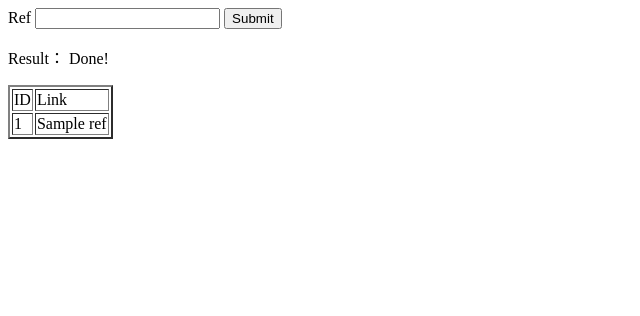
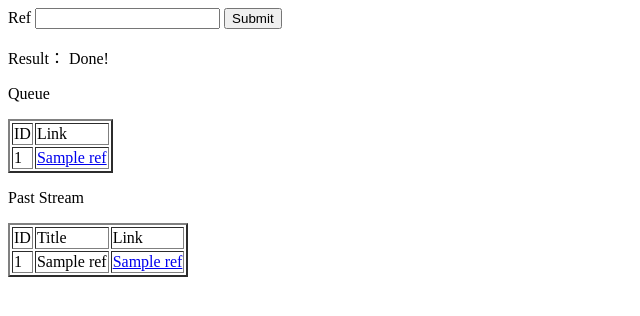
Before and after one commit to AlotOfBlahaj/Auto_Record_Matsuri, a Flask app: template templates/index.html in a window 1280 px wide. Shown: the top 316 px of the page, without its empty margins (0-640 px from the left). Run offline with Flask 2, Linux system fonts and the light colour scheme; the template is opened without the code that fills it: most values are stand-ins (such as "Sample title", 1, 10 or a date in 2020); form fields are guessed from the names that the template uses; parts of the project's set-up code (start-up, migrations or seed data) failed here and were passed over.

Commit message:
增加在线链接显示 增加添加网盘链接到数据库

```diff
--- a/templates/index.html
+++ b/templates/index.html
@@ -20,6 +20,7 @@
     {% endif %}
 </p>
 </body>
+<p>Queue<br></p>
 <body>
 <table border=2>
     <thead>
@@ -29,7 +30,24 @@
     {% for ref in data_current %}
         <tr>
             <td>{{ ref[0] }}</td>
+            <td><a href="url">{{ ref[1] }}</a></td>
+        </tr>
+    {% endfor %}
+</table>
+</body>
+<p>Past Stream<br></p>
+<body>
+<table border=2>
+    <thead>
+    <td>ID</td>
+    <td>Title</td>
+    <td>Link</td>
+    </thead>
+    {% for ref in url_current %}
+        <tr>
+            <td>{{ ref[0] }}</td>
             <td>{{ ref[1] }}</td>
+            <td><a href="url">{{ ref[2] }}</a></td>
         </tr>
     {% endfor %}
 </table>
--- a/web.py
+++ b/web.py
@@ -15,12 +15,14 @@ def index():
     form = RefForm()
     cursor = g.db.execute("SELECT * FROM Youtube")
     data_current = cursor.fetchall()
+    cursor = g.db.execute("SELECT * FROM StreamLink")
+    url_current = cursor.fetchall()
     if form.validate_on_submit():
         ref = form.ref.data
         form.ref.data = ''
         cursor = g.db.execute(f"INSERT INTO Youtube (ID, REF) VALUES (NULL,'{ref}')")
         g.db.commit()
-    return render_template('index.html', form=form, ref=ref, data_current=data_current)
+    return render_template('index.html', form=form, ref=ref, data_current=data_current, url_current=url_current)
 
 
 class RefForm(FlaskForm):
@@ -52,5 +54,6 @@ def after_request(response):
     g.db.close()
     return response
 
-# if __name__ == '__main__':
-#     app.run()
+
+if __name__ == '__main__':
+    app.run()
```
Also changed, not shown: tools.py (+12 -1 lines), ref.db.
